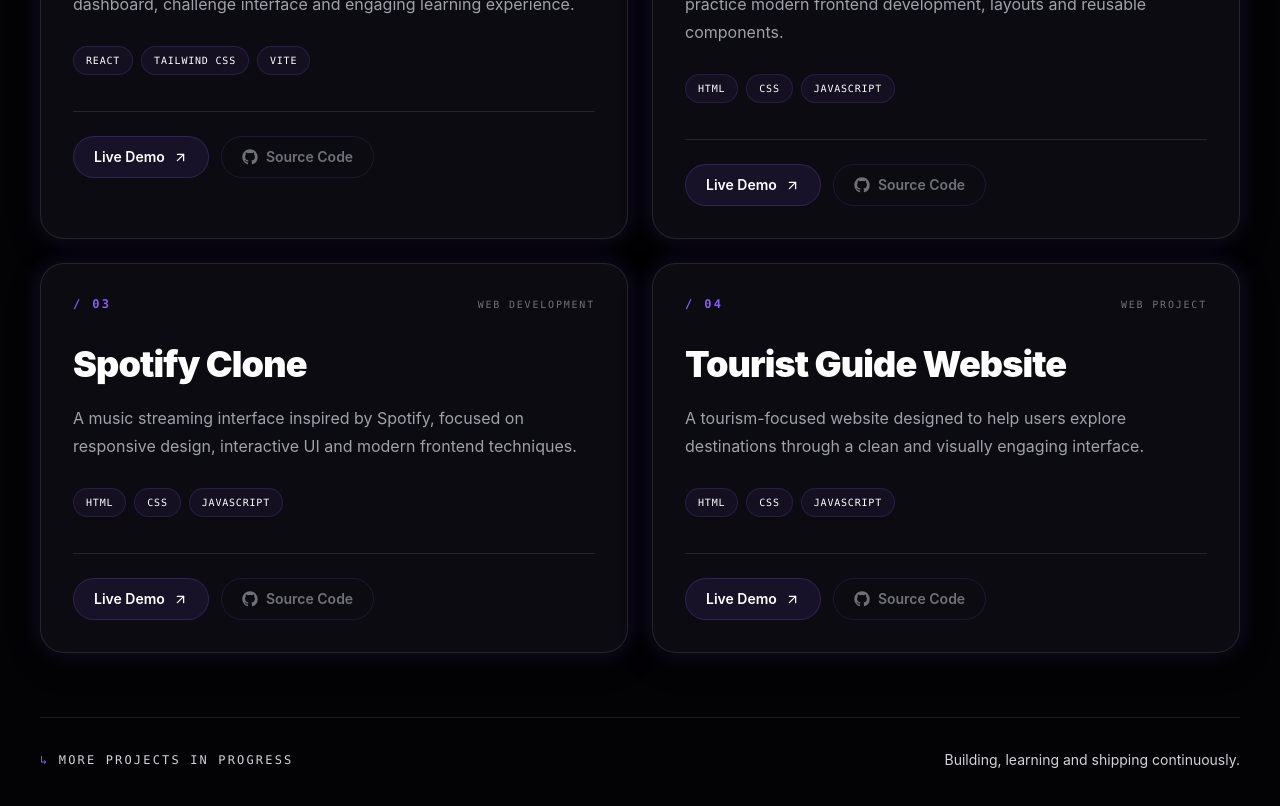
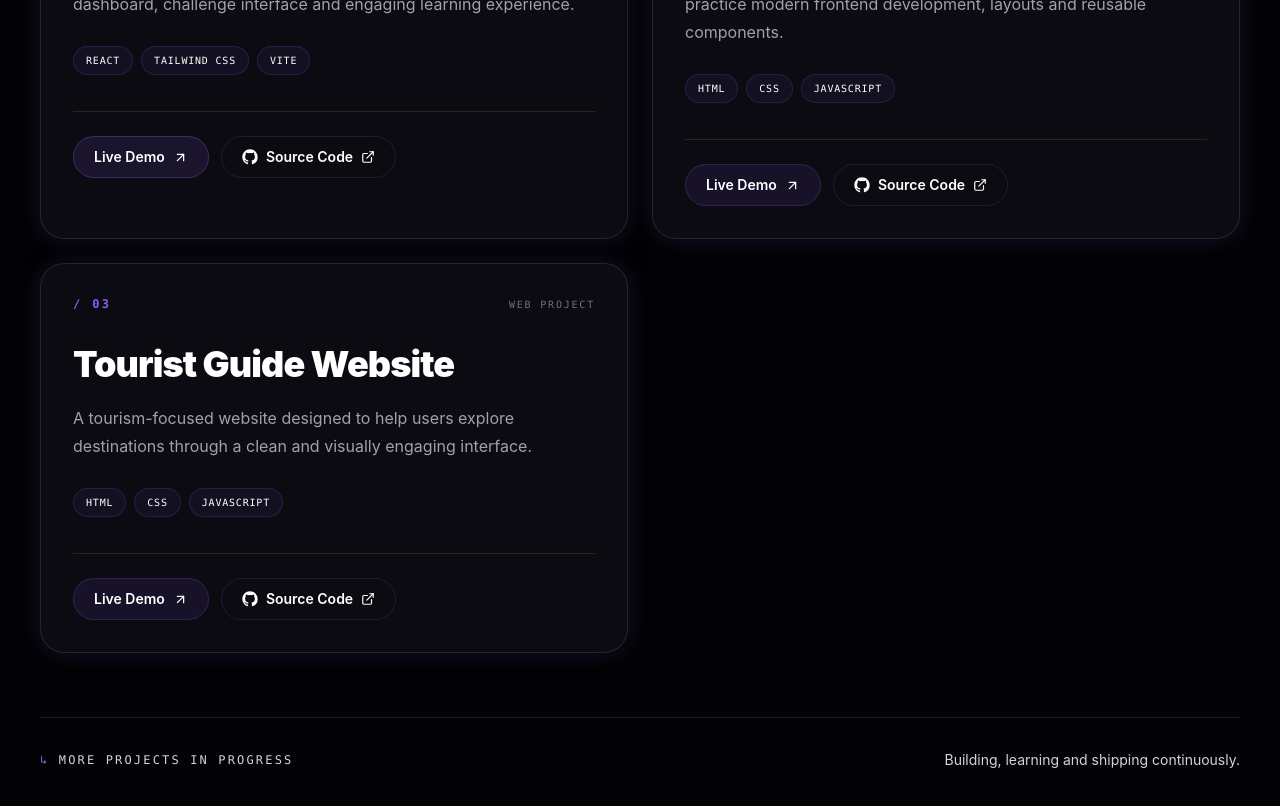
Before and after one commit to Sparsshsoni15/Sparsh-Portfolio, a React (Vite) app: page / in a window 1280 px wide. Shown: the part 5060-5866 px from the top of the page. Built offline with nearby package versions, Linux system fonts and the light colour scheme; no server answers.

Commit message:
chore: portfolio update - 2026-09-05 12:38

```diff
--- a/src/sections/Work.jsx
+++ b/src/sections/Work.jsx
@@ -9,9 +9,10 @@
     description:
       "A redesigned coding challenge platform with a modern student dashboard, challenge interface and engaging learning experience.",
     tech: ["React", "Tailwind CSS", "Vite"],
-    demo: "#",
-    github: "#",
+    demo: "https://ab-talks-2-0-chi.vercel.app/",
+    github: "https://github.com/Sparsshsoni15/ABTalks-2.0.git",
   },
+
   {
     number: "02",
     title: "Amazon Clone",
@@ -20,27 +21,18 @@
       "A responsive e-commerce interface inspired by Amazon, built to practice modern frontend development, layouts and reusable components.",
     tech: ["HTML", "CSS", "JavaScript"],
     demo: "#",
-    github: "#",
+    github: "https://github.com/Sparsshsoni15/Amazon.git",
   },
+
   {
     number: "03",
-    title: "Spotify Clone",
-    category: "Web Development",
-    description:
-      "A music streaming interface inspired by Spotify, focused on responsive design, interactive UI and modern frontend techniques.",
-    tech: ["HTML", "CSS", "JavaScript"],
-    demo: "#",
-    github: "#",
-  },
-  {
-    number: "04",
     title: "Tourist Guide Website",
     category: "Web Project",
     description:
       "A tourism-focused website designed to help users explore destinations through a clean and visually engaging interface.",
     tech: ["HTML", "CSS", "JavaScript"],
     demo: "#",
-    github: "#",
+    github: "https://github.com/Sparsshsoni15/Tourist-Guide.git",
   },
 ];
 
```
